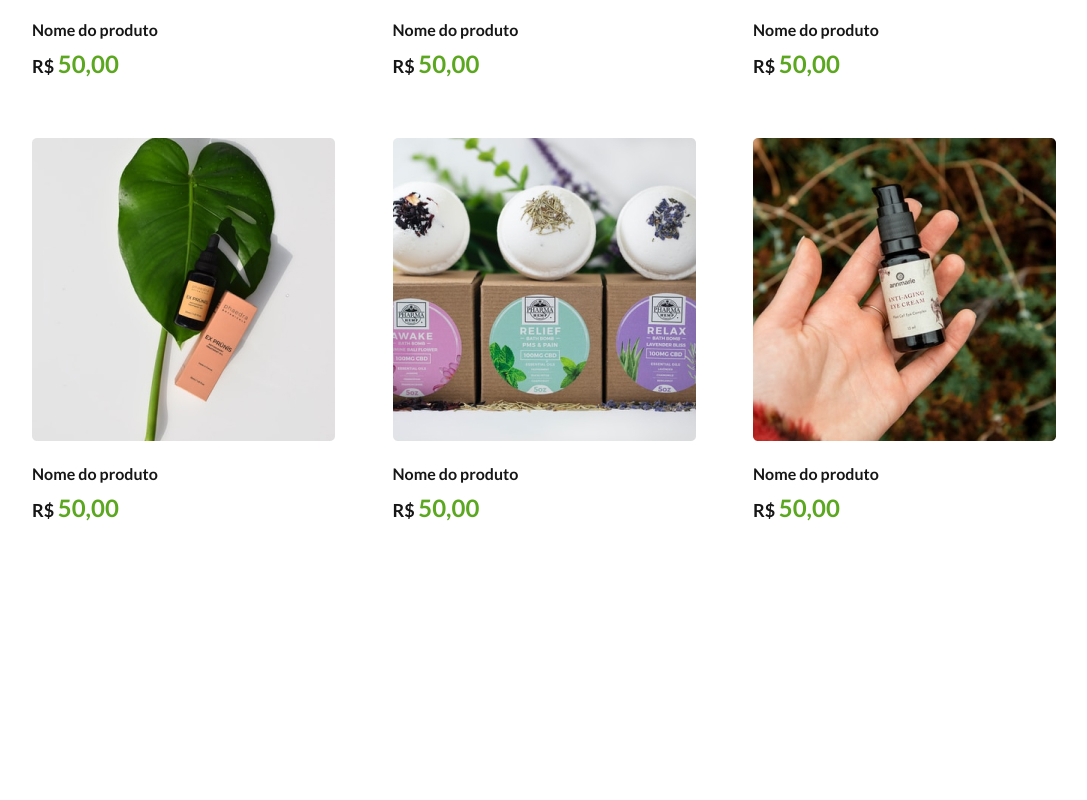
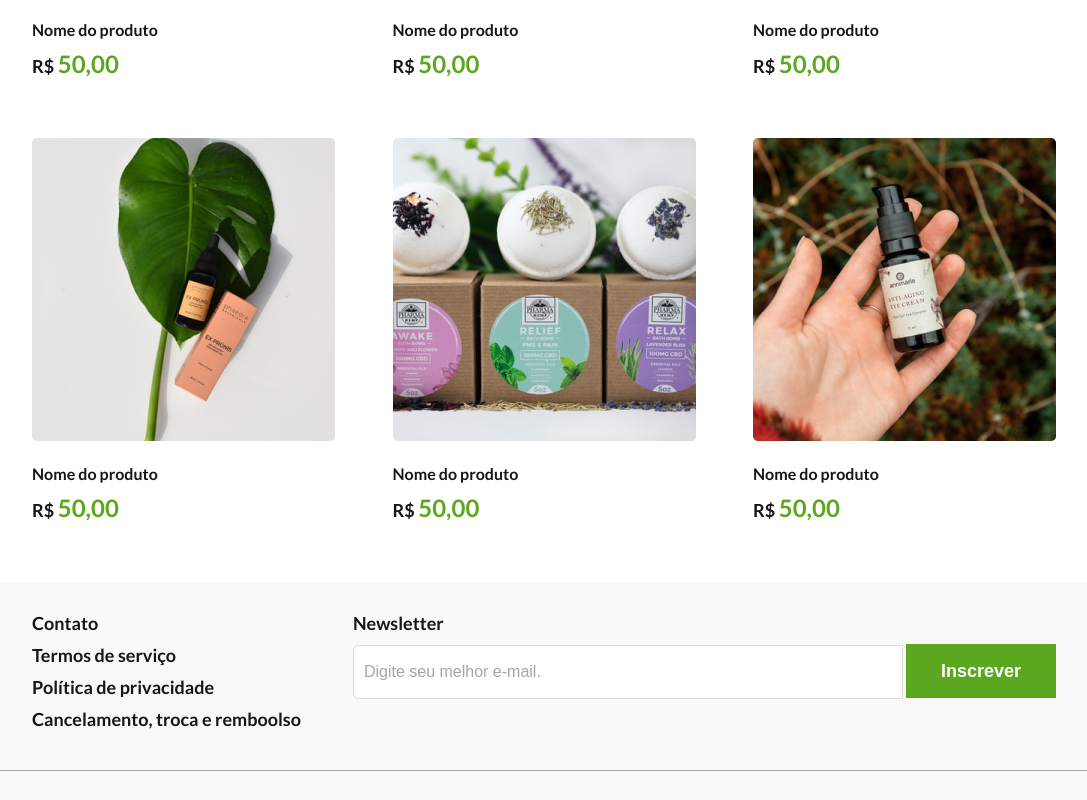
Before and after one commit to henrique-roldao/dev-challenge-offer, a plain HTML site: page index.html in a window 1280 px wide. Shown: the part 1364-2164 px from the top of the page, without its empty margins (96-1183 px from the left). Before the commit the page ends 1946 px from the top, so only its background shows below. Drawn offline with nearby package versions, Linux system fonts and the light colour scheme.

Commit message:
:tada: Start footer

```diff
--- a/assets/css/main.css
+++ b/assets/css/main.css
@@ -5,6 +5,13 @@
     margin: 0;
     padding: 0;
     box-sizing: border-box;
+}
+
+a, button, input {
+    text-decoration: none;
+    border: none;
+    margin: 0;
+    padding: 0;
 }
 
 body {
@@ -102,3 +109,65 @@ body {
     font-weight: bold;
     color: #5CA720;
 }
+
+
+.footer {
+    background: #F9F9F9;
+    padding: 30px 0;
+}
+
+.footer-container {
+    width: 80%;
+    margin: 0 auto;
+}
+
+.footer-line1 {
+    display: flex;
+    justify-content: space-between;
+}
+
+.footer-links a {
+    display: block;
+    color: #161616;
+    font-size: 18px;
+    font-weight: bold;
+    margin-bottom: 10px;
+}
+
+.newsletter p {
+    color: #161616;
+    font-size: 18px;
+    font-weight: bold;
+    margin-bottom: 10px;
+}
+
+.newsletter input {
+    background: #FFF;
+    width: 550px;
+    height: 54px;
+    border: 0.5px solid #D9D9D9;
+    border-radius: 5px 0px 0px 5px;
+}
+
+input::placeholder {
+    padding-left: 10px;
+    font-size: 16px;
+    color: #A8A4A4;
+}
+
+.newsletter button {
+    width: 150px;
+    height: 54px;
+    font-size: 18px;
+    font-weight: bold;
+    color: #FFF;
+    background: #5CA720;
+    align-items: center;
+}
+
+.line {
+    height: 0.2px;
+    background: #A5A1A1;
+    width: 100%;
+    margin-top: 30px;
+}
--- a/index.html
+++ b/index.html
@@ -114,5 +114,27 @@
         </div>
     </section>
 
+    <footer class="footer">
+        <div class="footer-container">
+            <div class="footer-line1">
+                <div class="footer-links">
+                    <a href="">Contato</a>
+                    <a href="">Termos de serviço</a>
+                    <a href="">Política de privacidade</a>
+                    <a href="">Cancelamento, troca e remboolso</a>
+                </div>
+
+                <div class="newsletter">
+                    <p>Newsletter</p>
+                    <form action="">
+                        <input type="email" placeholder="Digite seu melhor e-mail.">
+                        <button type="submit">Inscrever</button>
+                    </form>
+                </div>
+            </div>
+        </div>
+        <div class="line"></div>
+    </footer>
+
 </body>
 </html>
```
